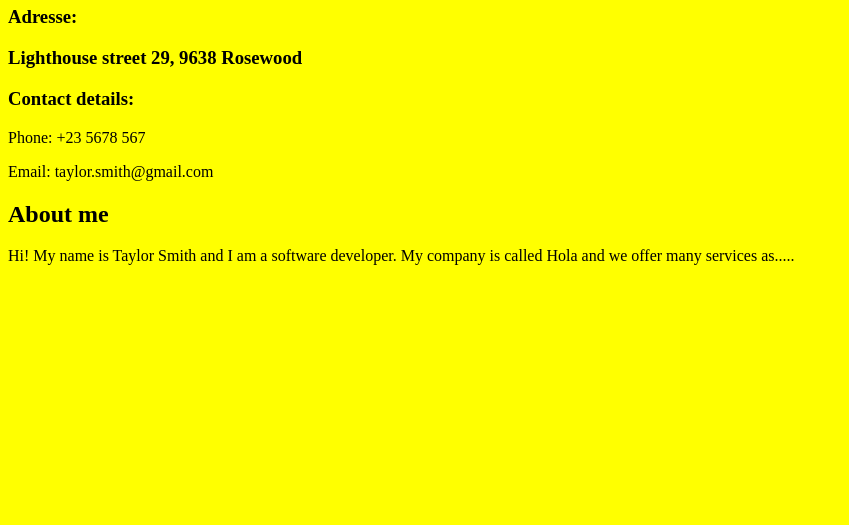
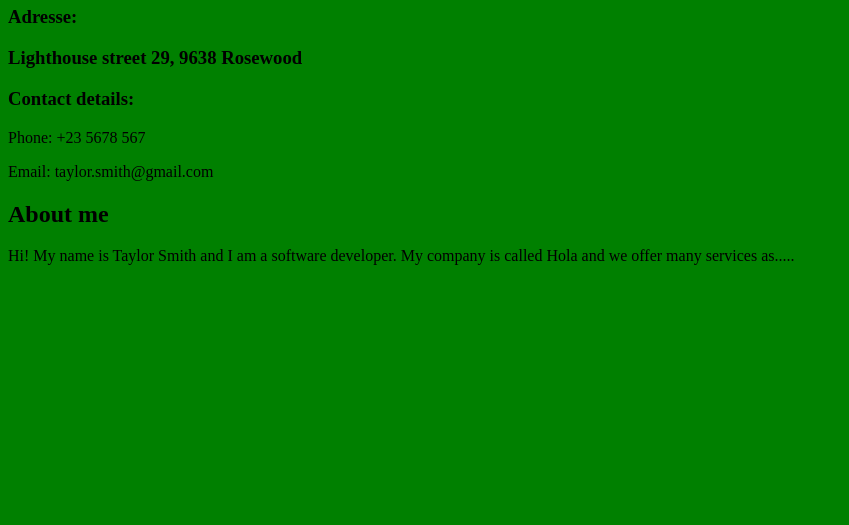
Before and after one commit to Anjanjanja1/AssesmentAnjaFrntic, a plain HTML site: page index.html in a window 1280 px wide. Shown: the part 275-800 px from the top of the page, without its empty margins (0-849 px from the left). Drawn offline with Linux system fonts and the light colour scheme.

Commit message:
anderung

```diff
--- a/index.html
+++ b/index.html
@@ -6,7 +6,7 @@
  <meta charset="UTF-8"/>
 
  <style>
- body { font-family: Comic Sans; background-color: yellow; color: black}
+ body { font-family: Comic Sans; background-color: green; color: black}
  img { height:20%; width: 20% }
  h1 { text-aligh: center; }
 
```
